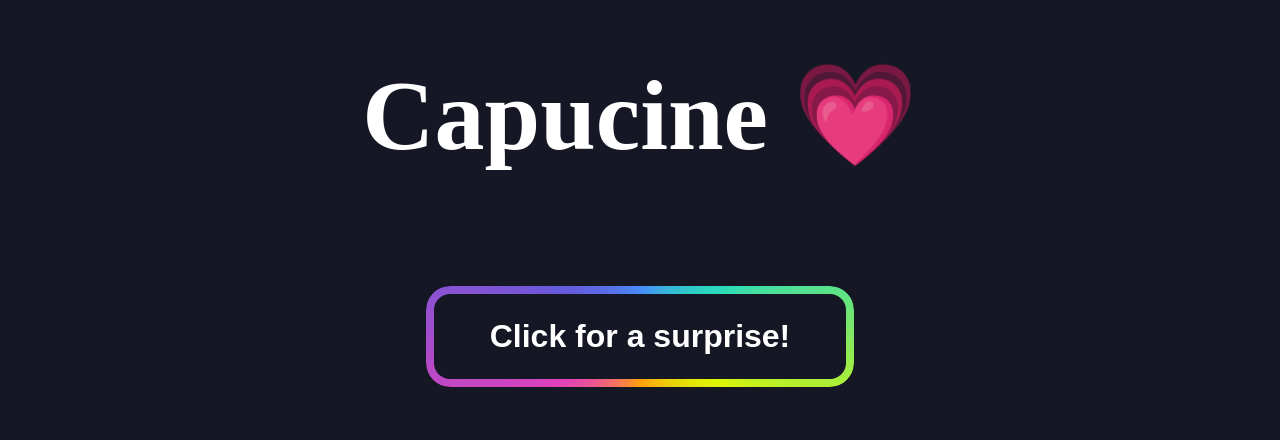
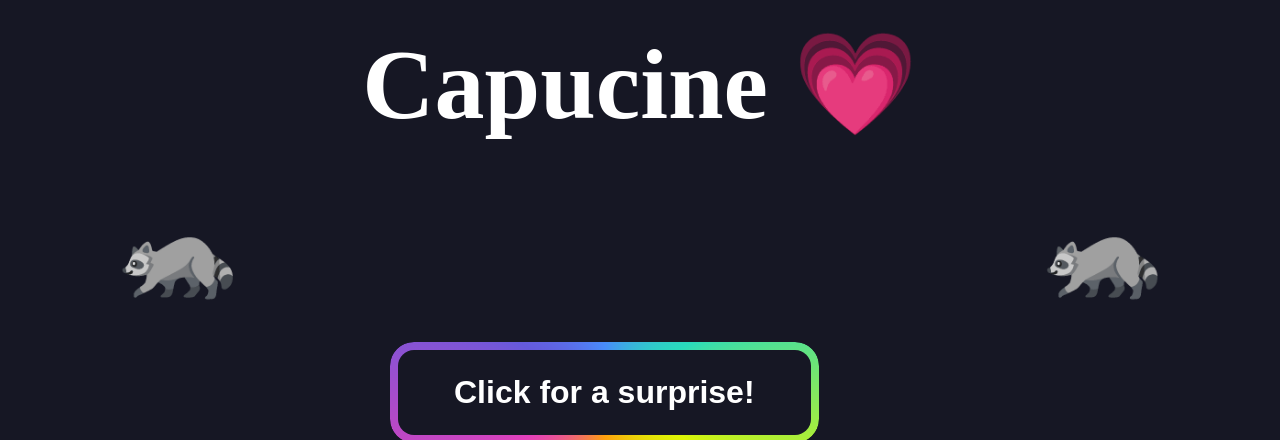
Before and after one commit to Hy0g0/Capupu, a plain HTML site: page index.html in a window 1280 px wide. Shown: the top 440 px of the page. Drawn offline with Linux system fonts and the light colour scheme.

Commit message:
🐛 ended

```diff
--- a/index.html
+++ b/index.html
@@ -6,16 +6,20 @@
     <meta name="viewport" content="width=device-width, initial-scale=1.0" />
     <title>Capu surprise</title>
     <link rel="stylesheet" href="style.css" />
-    <link rel="icon" href="icon.png">
+    <link rel="icon" href="icon.png" />
   </head>
   <body>
     <h1>Capucine 💗</h1>
-    <button id="myButton">
-        Click for a surprise!
-    </button>
-    <div id="img-container">
-        <img id="random-image" />
+    <div id="ccontainer">
+        <h1>🦝</h1>
+      <div id="container">
+        <button id="myButton">Click for a surprise!</button>
+        <div id="img-container">
+          <img id="random-image" />
+        </div>
       </div>
+      <h1>🦝</h1>
+    </div>
     <h1>un par jour c'est le maximum</h1>
   </body>
 </html>
--- a/style.css
+++ b/style.css
@@ -17,8 +17,15 @@ img {
     border-radius: 10px;
     min-width: 500px;
     max-width: 300px;
+
 }
-
+#container{
+    margin: 150px;
+}
+#ccontainer {
+    display: flex;
+    flex-direction: row;
+}
 /* relevant portion */
 button {
 	--border-radius: 24px;
```
